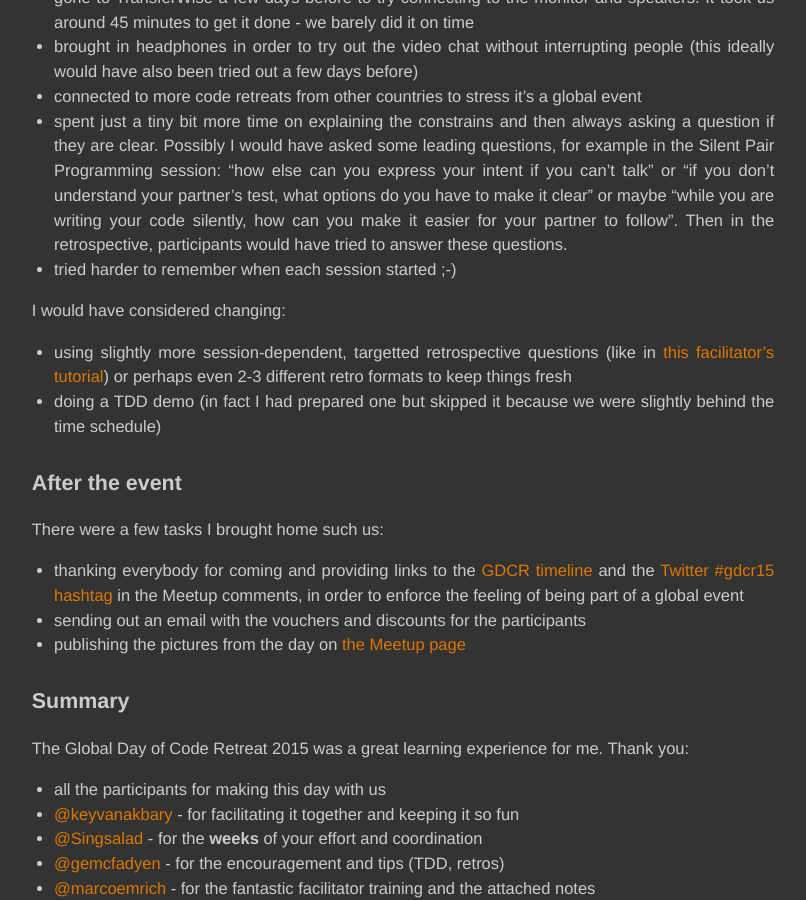
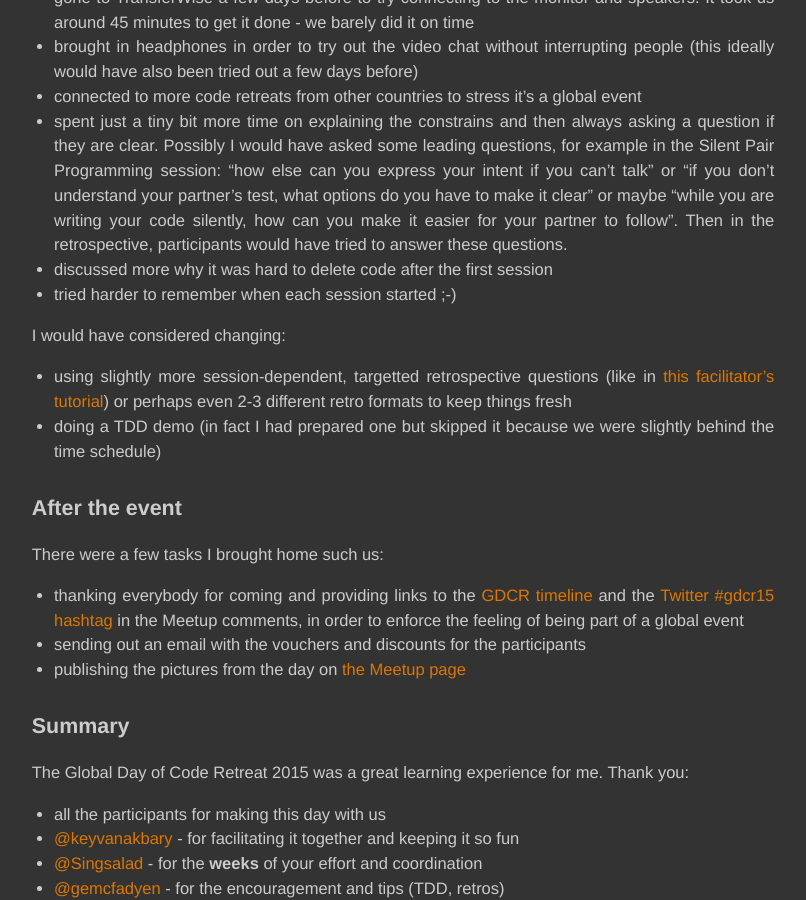
Before and after one commit to unclejamal/unclejamal.github.io, a Jekyll site: the page built from _posts/2015-11-15-facilitating-gdcr.markdown, in a window 1280 px wide and 900 px high, scrolled down 2918 px. Shown: the whole window, without its empty margins (237-1043 px from the left). Built offline with Jekyll 4.4.1, drawn with Linux system fonts in a browser that asks for light colours; Markdown is read by kramdown in place of the engine named in the settings; comment, search, counter and statistics services are not loaded.

Commit message:
minor fixed for GDCR2015

```diff
--- a/_posts/2015-11-15-facilitating-gdcr.markdown
+++ b/_posts/2015-11-15-facilitating-gdcr.markdown
@@ -83,6 +83,7 @@ If I was to change something now, I would have:
 - brought in headphones in order to try out the video chat without interrupting people (this ideally would have also been tried out a few days before)
 - connected to more code retreats from other countries to stress it's a global event
 - spent just a tiny bit more time on explaining the constrains and then always asking a question if they are clear. Possibly I would have asked some leading questions, for example in the Silent Pair Programming session: "how else can you express your intent if you can't talk" or "if you don't understand your partner's test, what options do you have to make it clear" or maybe "while you are writing your code silently, how can you make it easier for your partner to follow". Then in the retrospective, participants would have tried to answer these questions.
+- discussed more why it was hard to delete code after the first session
 - tried harder to remember when each session started ;-)
 
 I would have considered changing:
```
